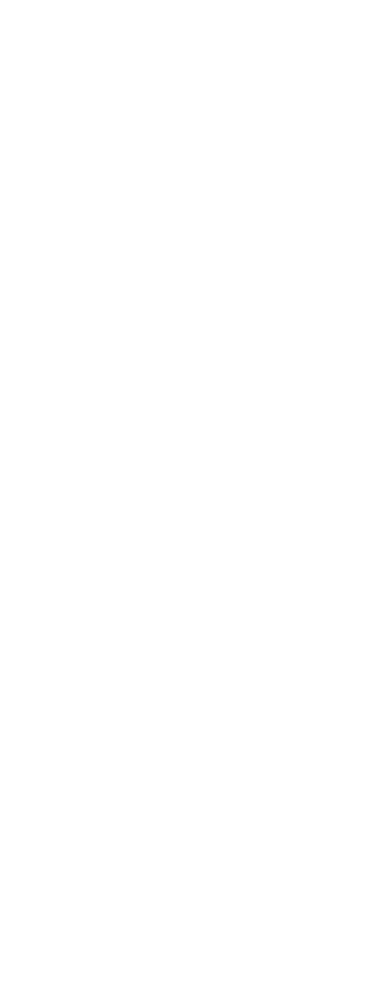
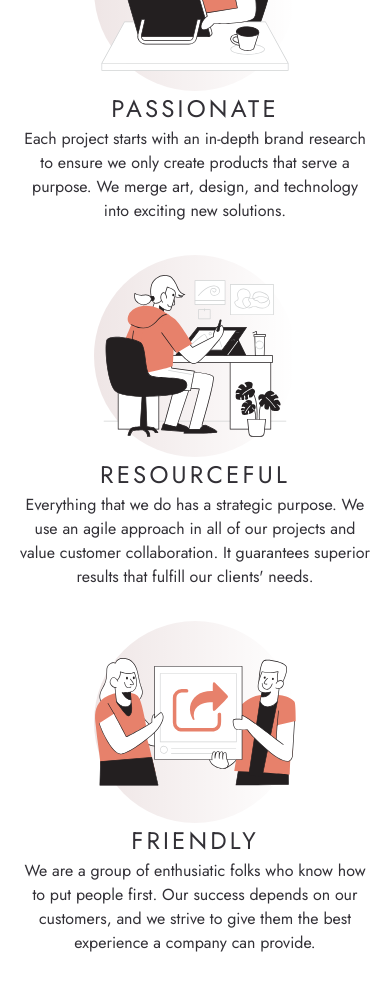
Before and after one commit to Da-vi-de/designo-multipage, a React (Create React App) app: page / in a window 390 px wide. Shown: the part 1940-2931 px from the top of the page. Before the commit the page ends 1781 px from the top, so only its background shows below. Built offline with nearby package versions, Linux system fonts and the light colour scheme.

Commit message:
company culture section: mobile and tablet done

```diff
--- a/src/components/home/main/Main.js
+++ b/src/components/home/main/Main.js
@@ -48,8 +48,3 @@ function Main() {
 }
 
 export default Main;
-
-/*
-
-
-*/
--- /dev/null
+++ b/src/components/home/passionate-resorceful-friendly/CompanyCulture.js
@@ -0,0 +1,78 @@
+import React from "react";
+
+import passionateImg from "../../../assets/home/desktop/illustration-passionate.svg";
+import resourcefulImg from "../../../assets/home/desktop/illustration-resourceful.svg";
+import friendlyImg from "../../../assets/home/desktop/illustration-friendly.svg";
+
+import { StyledCompanyCulture } from "../../styles/home-styles/passionate-resorceful-friendly-styles/CompanyCulture.styled";
+
+function CompanyCulture() {
+    return(
+        <StyledCompanyCulture>
+            <div className="content">
+
+                <div className="images">
+                    <img src= {passionateImg} alt=" " />
+                </div>
+
+                <div className="title-text-tablet-desk">
+
+                    <h3 className="title">passionate</h3>
+
+                    <div>
+                        <p className="text">
+                            Each project starts with an in-depth brand
+                            research to ensure we only create products
+                            that serve a purpose. We merge art, design,
+                            and technology into exciting new solutions.
+                        </p>
+                    </div>
+                </div>
+            </div>
+
+            <div className="content">
+
+                <div className="images">
+                    <img src={resourcefulImg} alt=" "/>
+                </div>
+
+                <div className="title-text-tablet-desk">
+
+                    <h3 className="title">resourceful</h3>
+
+                    <div>
+                        <p className="text">
+                            Everything that we do has a strategic purpose.
+                            We use an agile approach in all of our projects
+                            and value customer collaboration. It guarantees
+                            superior results that fulfill our clients' needs.
+                        </p>
+                    </div>
+                </div>
+            </div>
+
+            <div className="content">
+
+                <div className="images">
+                    <img src={friendlyImg} alt=" "/>
+                </div>
+
+                <div className="title-text-tablet-desk">
+
+                    <h3 className="title">friendly</h3>
+
+                    <div>
+                        <p className="text">
+                            We are a group of enthusiatic folks who know how
+                            to put people first. Our success depends on our
+                            customers, and we strive to give them the best
+                            experience a company can provide.
+                        </p>
+                    </div>
+                </div>
+            </div>
+        </StyledCompanyCulture>
+    )
+}
+
+export default CompanyCulture;
--- a/src/components/styles/home-styles/main-styles/Main.styled.js
+++ b/src/components/styles/home-styles/main-styles/Main.styled.js
@@ -66,7 +66,7 @@ export const StyledMain = styled.main`
 }
 
     @media ${QUERIES.desktop} {
-        background-position: 90% 50%;
+        background-position: 100% 50%;
         background-size: 45%;
 
         .content-position {
@@ -98,7 +98,7 @@ export const StyledMain = styled.main`
         }
 
         .phone-img {
-            height: 80rem;
+            height: 70rem;
             margin-top: -39rem;
             transform: translateX(6rem);
         }
--- /dev/null
+++ b/src/components/styles/home-styles/passionate-resorceful-friendly-styles/CompanyCulture.styled.js
@@ -0,0 +1,62 @@
+import styled from "styled-components";
+import smallCircle from "../../../../assets/shared/desktop/bg-pattern-small-circle.svg";
+import { QUERIES } from "../../../../utils/mediaQueries";
+
+export const StyledCompanyCulture = styled.article`
+    margin-top: 6rem;
+    display: flex;
+    flex-direction: column;
+    align-items: center;
+    gap: 2rem;
+
+    .images {
+        display: flex;
+        justify-content: center;
+        background-image: url(${smallCircle});
+        background-repeat: no-repeat;
+        background-position: 50% 0;
+    }
+
+    .title, .text {
+        color: var(--color-dark-grey);
+        text-align: center;
+    }
+
+    .title {
+        font-size: var(--font-size-1_5);
+        text-transform: uppercase;
+        font-weight: 400;
+        letter-spacing: .2rem;
+    }
+
+    @media ${QUERIES.tabletMini} {
+        align-items: flex-start;
+
+        img {
+            width: 45rem;
+            height: 12.5rem;
+            margin-right: .5rem;
+            object-fit: contain;
+        }
+
+        .title-text-tablet-desk {
+            display: flex;
+            flex-direction: column;
+            align-items: flex-start;
+            padding: 1.5rem 1.5rem;
+        }
+
+        .content {
+            display: flex;
+            justify-content: space-between;
+        }
+
+        .title, .text {
+            text-align: left;
+        }
+
+        .title {
+            margin-bottom: .3rem;
+        }
+    }
+`
--- a/src/components/styles/shared-styles/CommonViewProjectsBanner.styled.js
+++ b/src/components/styles/shared-styles/CommonViewProjectsBanner.styled.js
@@ -8,6 +8,10 @@ margin-top: 2rem;
     background-repeat: no-repeat;
     background-size: cover;
     border-radius: .5rem;
+
+    &:hover {
+        filter: sepia(50%);
+     }
 }
 
 .text-container {
--- a/src/pages/App.js
+++ b/src/pages/App.js
@@ -5,17 +5,22 @@ import { Container } from "../components/styles/shared-styles/Wrapper.styled";
 import Header from "../components/home/header/Header";
 import Main from "../components/home/main/Main";
 import ViewProjects from "../components/home/viewProjects-banners/ViewProjects";
+import CompanyCulture from "../components/home/passionate-resorceful-friendly/CompanyCulture";
 
 function Home() {
     return(
         <>
         <GlobalStyles />
+
         <Container>
             <Header />
         </Container>
+
         <Main />
+
         <Container>
             <ViewProjects />
+            <CompanyCulture />
         </Container>
         </>
     )
```
